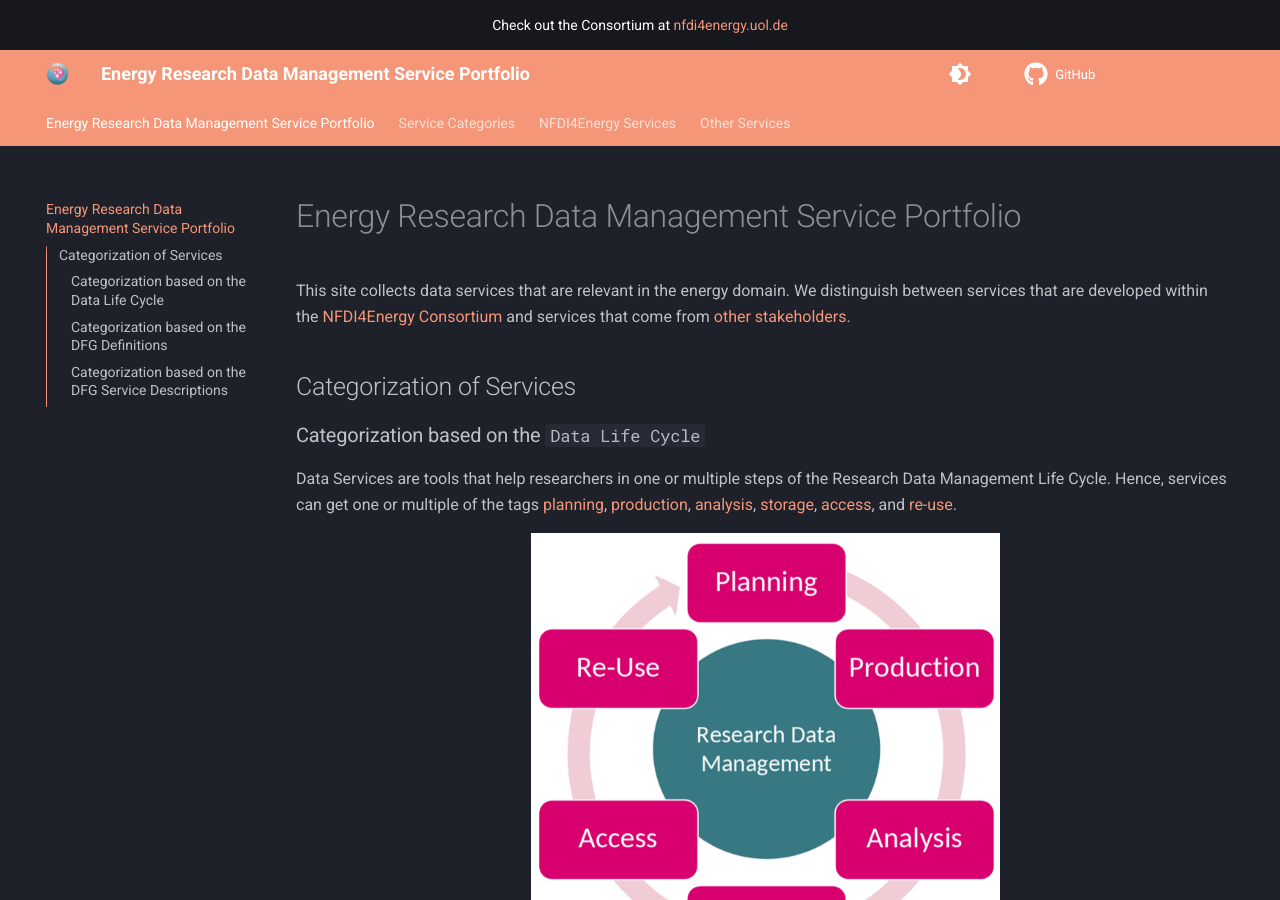
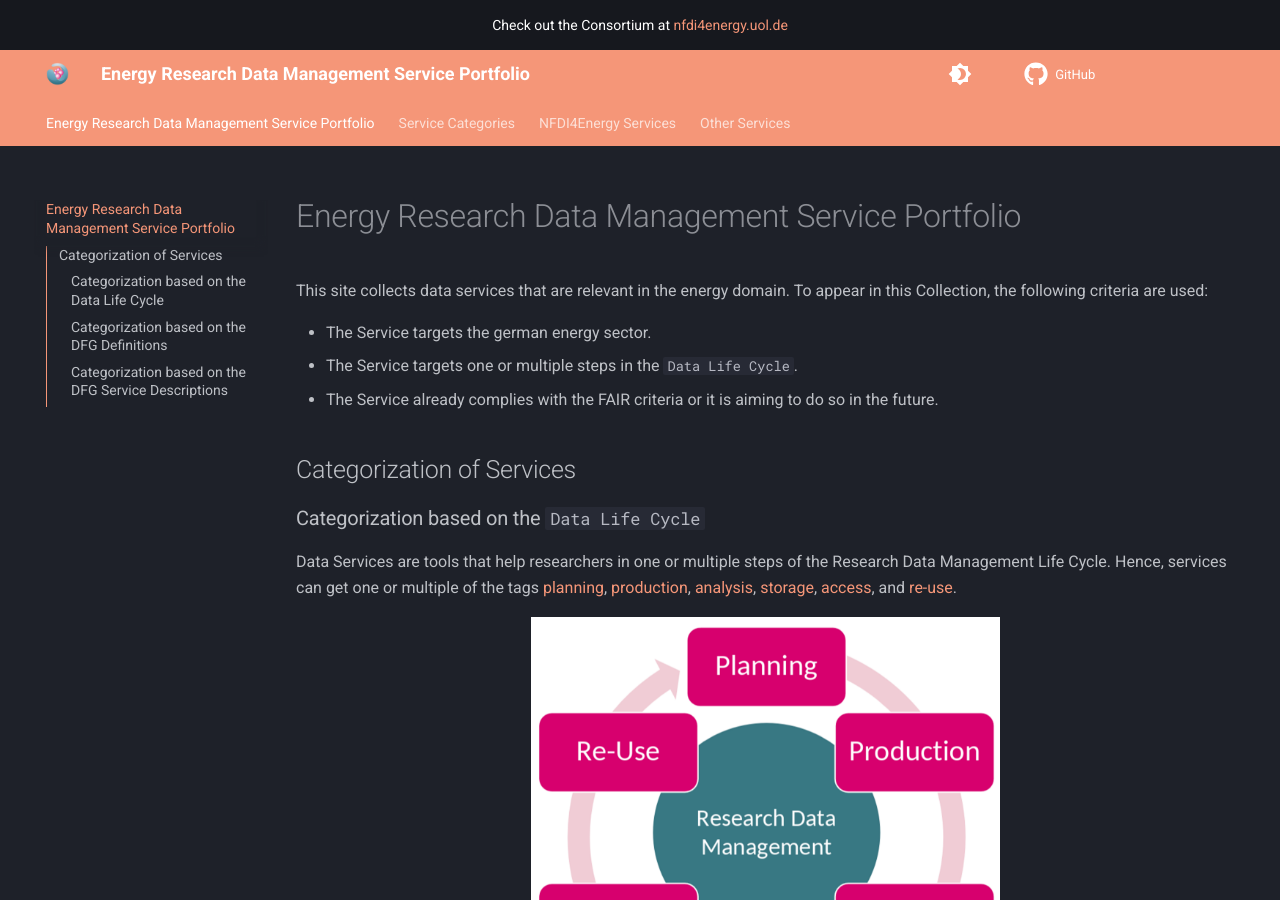
Before and after one commit to NFDI4Energy/service-portfolio, an MkDocs documentation site: the page built from docs/index.md, in a window 1280 px wide and 900 px high. Built offline with MkDocs 1.6.1 and Material for MkDocs 9.7.7, drawn with Linux system fonts in a browser that asks for light colours; comment, search, counter and statistics services are not loaded.

Commit message:
Add requirements of a service

```diff
--- a/docs/index.md
+++ b/docs/index.md
@@ -1,5 +1,9 @@
 # Energy Research Data Management Service Portfolio
-This site collects data services that are relevant in the energy domain. We distinguish between services that are developed within the [NFDI4Energy Consortium](NFDI4Energy Services/best_practices.md) and services that come from [other stakeholders](Other Services/enargus.md).
+This site collects data services that are relevant in the energy domain. To appear in this Collection, the following criteria are used:
+
+* The Service targets the german energy sector.
+* The Service targets one or multiple steps in the `Data Life Cycle`.
+* The Service already complies with the FAIR criteria or it is aiming to do so in the future.
 
 ## Categorization of Services
 
```
